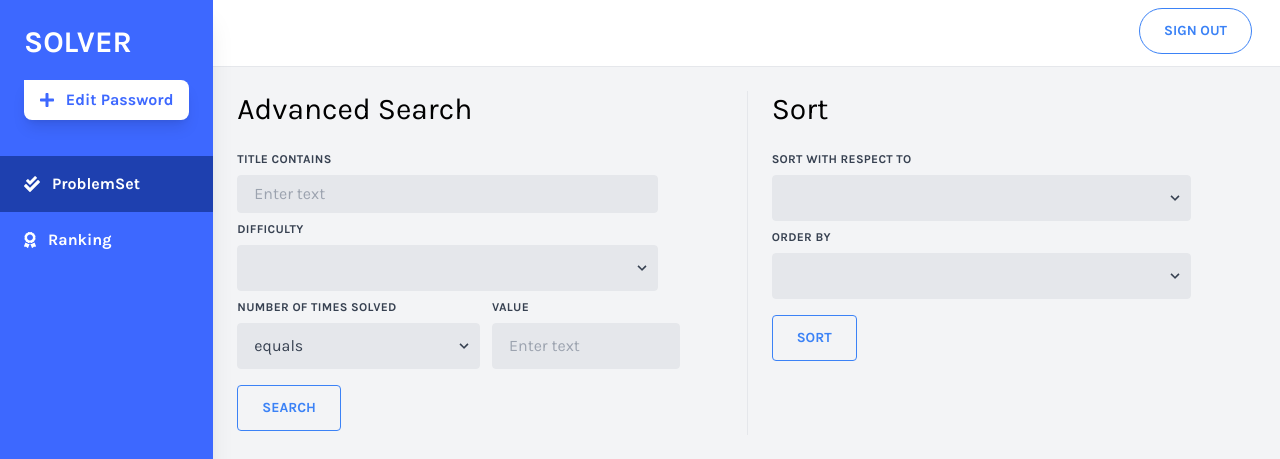
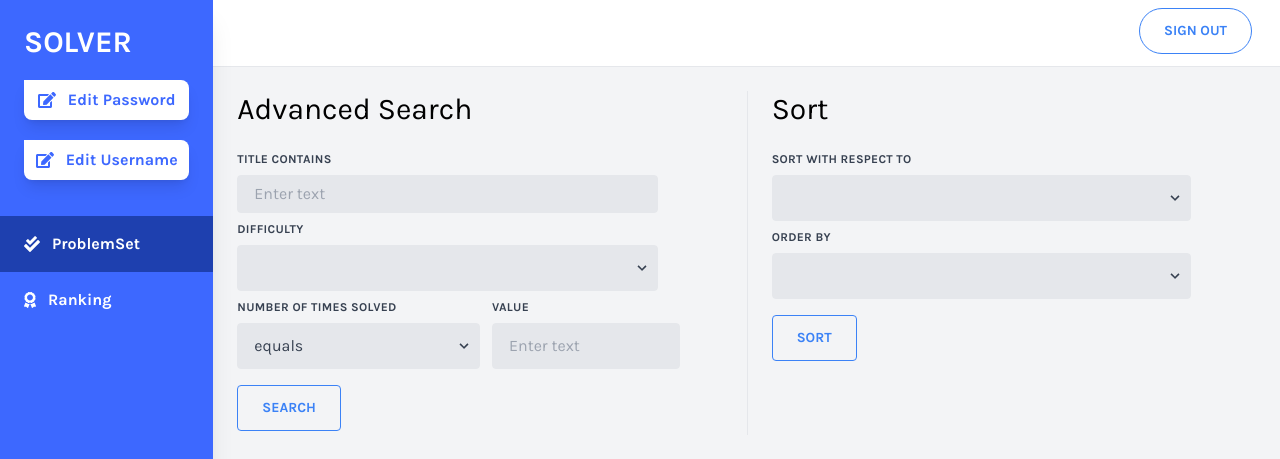
Before and after one commit to ahmad-573/CodeTheeta, a Flask app: template templates/dashboard-user.html in a window 1280 px wide. Shown: the top 459 px of the page. Run offline with Flask 2, Linux system fonts and the light colour scheme; the template is opened without the code that fills it, so the values that code supplies are empty; some libraries are stand-ins or nearby versions.

Commit message:
edit password and username

```diff
--- a/templates/dashboard-user.html
+++ b/templates/dashboard-user.html
@@ -46,8 +46,11 @@
     <aside class="relative bg-sidebar h-screen w-64 hidden sm:block shadow-xl">
         <div class="p-6">
             <span class="text-white text-3xl font-semibold uppercase">Solver</span>
-            <button class="modal-open w-full bg-white cta-btn font-semibold py-2 mt-5 rounded-br-lg rounded-bl-lg rounded-tr-lg shadow-lg hover:shadow-xl hover:bg-gray-300 flex items-center justify-center">
-              <i class="fas fa-plus mr-3"></i> Edit Password
+            <button class="modal-open w-full bg-white cta-btn font-semibold py-2 mt-5 rounded-br-lg rounded-bl-lg rounded-tr-lg shadow-lg hover:shadow-xl hover:bg-gray-300 flex items-center justify-center" onclick="toggle(1)">
+              <i class="fas fa-edit mr-3"></i> Edit Password
+            </button>
+            <button class="modal-open w-full bg-white cta-btn font-semibold py-2 mt-5 rounded-br-lg rounded-bl-lg rounded-tr-lg shadow-lg hover:shadow-xl hover:bg-gray-300 flex items-center justify-center" onclick="toggle(2)">
+                <i class="fas fa-edit mr-3"></i> Edit Username
             </button>
         </div>
         <nav class="text-white text-base font-semibold pt-3">
@@ -85,7 +88,6 @@
 
         <div class="w-full overflow-x-hidden border-t flex flex-col">
             <main class="w-full flex-grow p-6">
-
                 <div class="grid grid-cols-2 divide-x mb-6 divide-gray-200">
                     <div>
                         <h1 class="text-3xl text-black pb-6">Advanced Search</h1>
@@ -384,29 +386,12 @@
                 </table>
             </main>
         </div>
-        <!-- <table>
-            <tr>
-                <th>Problem ID</th>
-                <th>Difficulty</th>
-                <th>Times Solved</th>
-            </tr>
-            {% for problem in result %}
-
-                <tr>
-                    <td><a href="/view_problem/{{problem[0]}}"> {{ problem[0] }} </a></td>
-                    <td> {{ problem[1] }} </td>
-                    <td> {{ problem[2] }} </td>
-                </tr>
-
-            {% endfor %}
-         </table> -->
-
     </div>
     <div class="modal opacity-0 pointer-events-none fixed w-full h-full top-0 left-0 flex items-center justify-center">
         <div class="modal-overlay absolute w-full h-full bg-gray-900 opacity-50"></div>
             <div class="modal-container bg-white w-11/12 h-3/4 md:max-w-md mx-auto rounded shadow-lg z-50 overflow-y-auto">
                 <button class="modal-close ml-3 mt-3 fixed block"><i class="far fa-times-circle text-red-800"></i></button>
-                <form method="POST" class="w-full max-w-lg p-8" id="editPassword">
+                <form method="POST" class="w-full max-w-lg p-8" style="display: none;" id="editPassword">
                     <h1 class="text-xl text-black pb-6">Edit Password</h1>
                     <div class="flex flex-wrap -mx-3 mb-2">
                       <div class="w-full px-3">
@@ -425,6 +410,42 @@
                         <textarea
                           class="w-full px-3 py-2 bg-gray-200 text-gray-700 border border-gray-200 rounded focus:outline-none focus:bg-white focus:border-gray-500"
                           rows="1" id="newPassword" name="new" placeholder="Enter new password"></textarea>
+                      </div>
+                    </div>
+                    <div class="flex justify-end pt-2">
+                      <input type="submit" value="Update"
+                        class="modal-close bg-blue-500
+                        text-blue-500
+                        bg-transparent
+                        border border-solid border-blue-500
+                        hover:bg-blue-500 hover:text-white
+                        active:bg-blue-600
+                        font-bold
+                        uppercase
+                        text-sm
+                        px-4
+                        py-2
+                        rounded-full
+                        outline-none
+                        focus:outline-none
+                        mr-1
+                        mb-1
+                        ease-linear
+                        transition-all
+                        duration-150 cursor-pointer w-full mt-3"
+                        onclick="myFunction1(event)">
+                    </div>
+                </form>
+
+                <form method="POST" class="w-full max-w-lg p-8" style="display: none;" id="editUsername">
+                    <h1 class="text-xl text-black pb-6">Edit Username</h1>
+                    <div class="flex flex-wrap -mx-3 mb-2">
+                      <div class="w-full px-3">
+                        <label class="block uppercase tracking-wide text-gray-700 text-xs font-bold mb-2" for="grid-password">
+                          New Username
+                        </label>
+                        <textarea class="w-full px-3 py-2 bg-gray-200 text-gray-700 border border-gray-200 rounded focus:outline-none focus:bg-white focus:border-gray-500"
+                          rows="1" id="username" name="id" placeholder="Enter new username"></textarea>
                       </div>
                     </div>
                     <div class="flex justify-end pt-2">
@@ -503,27 +524,15 @@
 
             function toggle(x) {
               if (x === 1) {
-                var clockButton = document.getElementById('addProblem');
+                var clockButton = document.getElementById('editPassword');
                 clockButton.style.display = "block"
-                clockButton = document.getElementById('editProblem');
-                clockButton.style.display = "none"
-                clockButton = document.getElementById('createAdmin');
+                clockButton = document.getElementById('editUsername');
                 clockButton.style.display = "none"
               }
               else if (x === 2) {
-                var clockButton = document.getElementById('addProblem');
+                var clockButton = document.getElementById('editPassword');
                 clockButton.style.display = "none"
-                clockButton = document.getElementById('editProblem');
-                clockButton.style.display = "block"
-                clockButton = document.getElementById('createAdmin');
-                clockButton.style.display = "none"
-              }
-              else if (x === 3) {
-                var clockButton = document.getElementById('addProblem');
-                clockButton.style.display = "none"
-                clockButton = document.getElementById('editProblem');
-                clockButton.style.display = "none"
-                clockButton = document.getElementById('createAdmin');
+                clockButton = document.getElementById('editUsername');
                 clockButton.style.display = "block"
               }
             }
```
